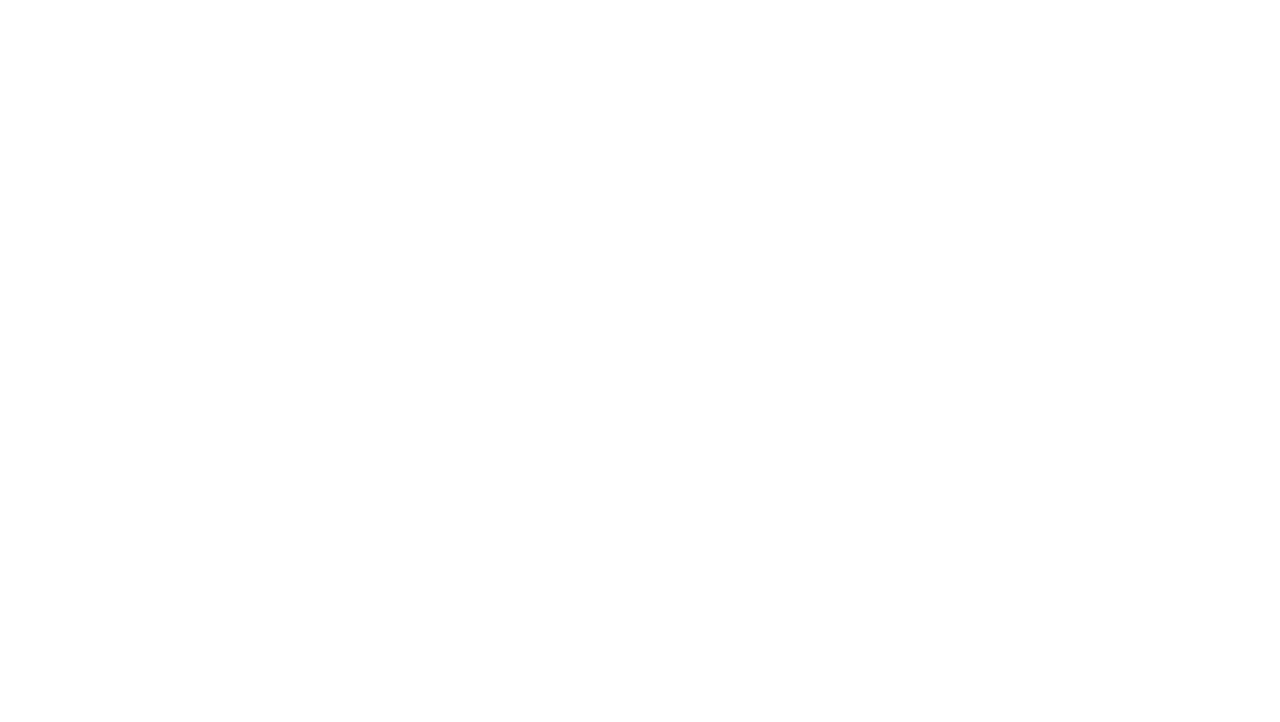
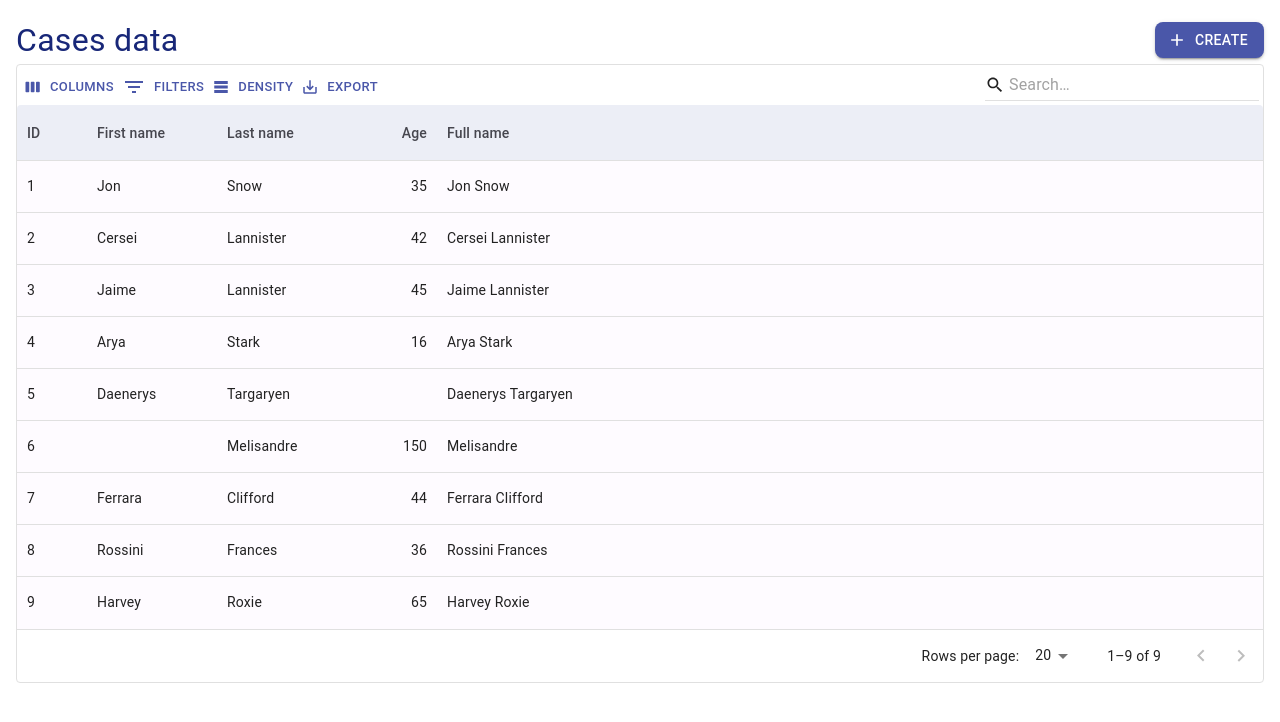
Before and after one commit to AcharyaUniversity/AcharyaLawsuits, a React (Create React App) app: page /index in a window 1280 px wide. Before the commit this address had no page. Shown: the top 722 px of the page. Built offline with nearby package versions, Linux system fonts and the light colour scheme.

Commit message:
create index page

```diff
--- a/src/App.jsx
+++ b/src/App.jsx
@@ -1,6 +1,12 @@
-import { BrowserRouter as Router, Route, Routes } from "react-router-dom";
+import {
+  BrowserRouter as Router,
+  Route,
+  Routes,
+  Navigate,
+} from "react-router-dom";
 import ThemeContextProvider from "./contexts/ThemeContextProvider";
 import AlertContextProvider from "./contexts/AlertContextProvider";
+import Index from "./containers/Index";
 import Form from "./containers/Form";
 
 function App() {
@@ -9,7 +15,9 @@ function App() {
       <AlertContextProvider>
         <Router>
           <Routes>
-            <Route exact path="/caseForm" element={<Form />}></Route>
+            <Route exact path="/" element={<Navigate to="/index" />} />
+            <Route exact path="/index" element={<Index />} />
+            <Route exact path="/caseForm" element={<Form />} />
           </Routes>
         </Router>
       </AlertContextProvider>
--- /dev/null
+++ b/src/components/TableData.jsx
@@ -0,0 +1,83 @@
+import { useState } from "react";
+import { DataGrid, GridToolbar } from "@mui/x-data-grid";
+
+const gridStyle = {
+  mb: 7,
+
+  ".MuiDataGrid-columnSeparator": {
+    display: "none",
+  },
+  "& .MuiDataGrid-columnHeaders": {
+    background: "rgba(74, 87, 169, 0.1)",
+    color: "#46464E",
+  },
+  ".MuiDataGrid-row": {
+    background: "#FEFBFF",
+    borderbottom: "1px solid #767680",
+  },
+  ".MuiDataGrid-virtualScroller": {
+    overflow: "hidden",
+  },
+};
+
+function TableData() {
+  const [pageSize, setPageSize] = useState(20);
+
+  const columns = [
+    { field: "id", headerName: "ID", width: 70 },
+    { field: "firstName", headerName: "First name", width: 130 },
+    { field: "lastName", headerName: "Last name", width: 130 },
+    {
+      field: "age",
+      headerName: "Age",
+      type: "number",
+      width: 90,
+    },
+    {
+      field: "fullName",
+      headerName: "Full name",
+      description: "This column has a value getter and is not sortable.",
+      sortable: false,
+      width: 160,
+      valueGetter: (params) =>
+        `${params.row.firstName || ""} ${params.row.lastName || ""}`,
+    },
+  ];
+
+  const rows = [
+    { id: 1, lastName: "Snow", firstName: "Jon", age: 35 },
+    { id: 2, lastName: "Lannister", firstName: "Cersei", age: 42 },
+    { id: 3, lastName: "Lannister", firstName: "Jaime", age: 45 },
+    { id: 4, lastName: "Stark", firstName: "Arya", age: 16 },
+    { id: 5, lastName: "Targaryen", firstName: "Daenerys", age: null },
+    { id: 6, lastName: "Melisandre", firstName: null, age: 150 },
+    { id: 7, lastName: "Clifford", firstName: "Ferrara", age: 44 },
+    { id: 8, lastName: "Frances", firstName: "Rossini", age: 36 },
+    { id: 9, lastName: "Roxie", firstName: "Harvey", age: 65 },
+  ];
+
+  return (
+    <DataGrid
+      autoHeight
+      rows={rows}
+      columns={columns}
+      getRowId={(row) => row.id}
+      components={{
+        Toolbar: GridToolbar,
+      }}
+      componentsProps={{
+        toolbar: {
+          showQuickFilter: true,
+          quickFilterProps: { debounceMs: 500 },
+        },
+      }}
+      sx={gridStyle}
+      pageSize={pageSize}
+      rowsPerPageOptions={[20, 50, 100]}
+      onPageSizeChange={(newPageSize) => setPageSize(newPageSize)}
+      scrollbarSize={0}
+    />
+  );
+}
+
+export default TableData;
--- a/src/containers/Form.jsx
+++ b/src/containers/Form.jsx
@@ -1,4 +1,5 @@
 import { useState, useEffect } from "react";
+import { useNavigate } from "react-router-dom";
 import {
   Box,
   Button,
@@ -53,6 +54,7 @@ function Form() {
   const [invalid, setInvalid] = useState(false);
 
   const { setAlertMessage, setAlertOpen } = useAlert();
+  const navigate = useNavigate();
 
   useEffect(() => {
     getCourtOptions();
@@ -86,6 +88,14 @@ function Form() {
           severity: "error",
           title: "Invalid entries",
           message: "Please fill all the required fields",
+        });
+        setAlertOpen(true);
+      } else {
+        navigate("/index", { replace: true });
+        setAlertMessage({
+          severity: "success",
+          title: "Form submitted",
+          message: "Case has been added to the database",
         });
         setAlertOpen(true);
       }
--- /dev/null
+++ b/src/containers/Index.jsx
@@ -0,0 +1,37 @@
+import { useNavigate } from "react-router-dom";
+import { Box, Button, Typography } from "@mui/material";
+import AddIcon from "@mui/icons-material/Add";
+import TableData from "../components/TableData";
+import { useTheme } from "@mui/material";
+
+function Index() {
+  const navigate = useNavigate();
+  const theme = useTheme();
+
+  return (
+    <Box p={2}>
+      <Box display="flex" justifyContent="space-between" alignItems="center">
+        <Typography
+          component="h1"
+          sx={{
+            fontSize: "2rem",
+            color: theme.palette.primary.dark,
+          }}
+        >
+          Cases data
+        </Typography>
+        <Button
+          onClick={() => navigate("/caseForm")}
+          variant="contained"
+          sx={{ borderRadius: 2 }}
+          startIcon={<AddIcon />}
+        >
+          Create
+        </Button>
+      </Box>
+      <TableData />
+    </Box>
+  );
+}
+
+export default Index;
```
